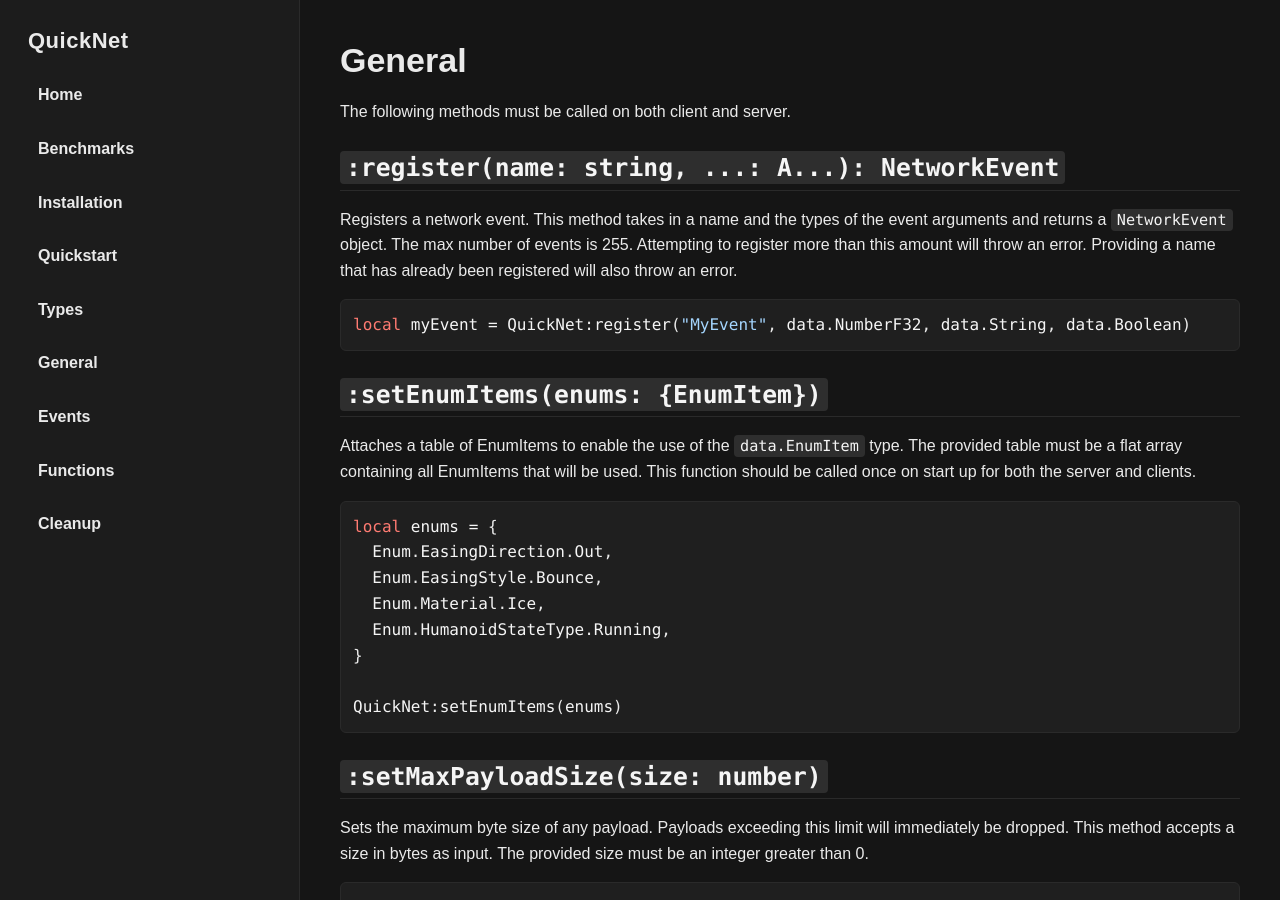
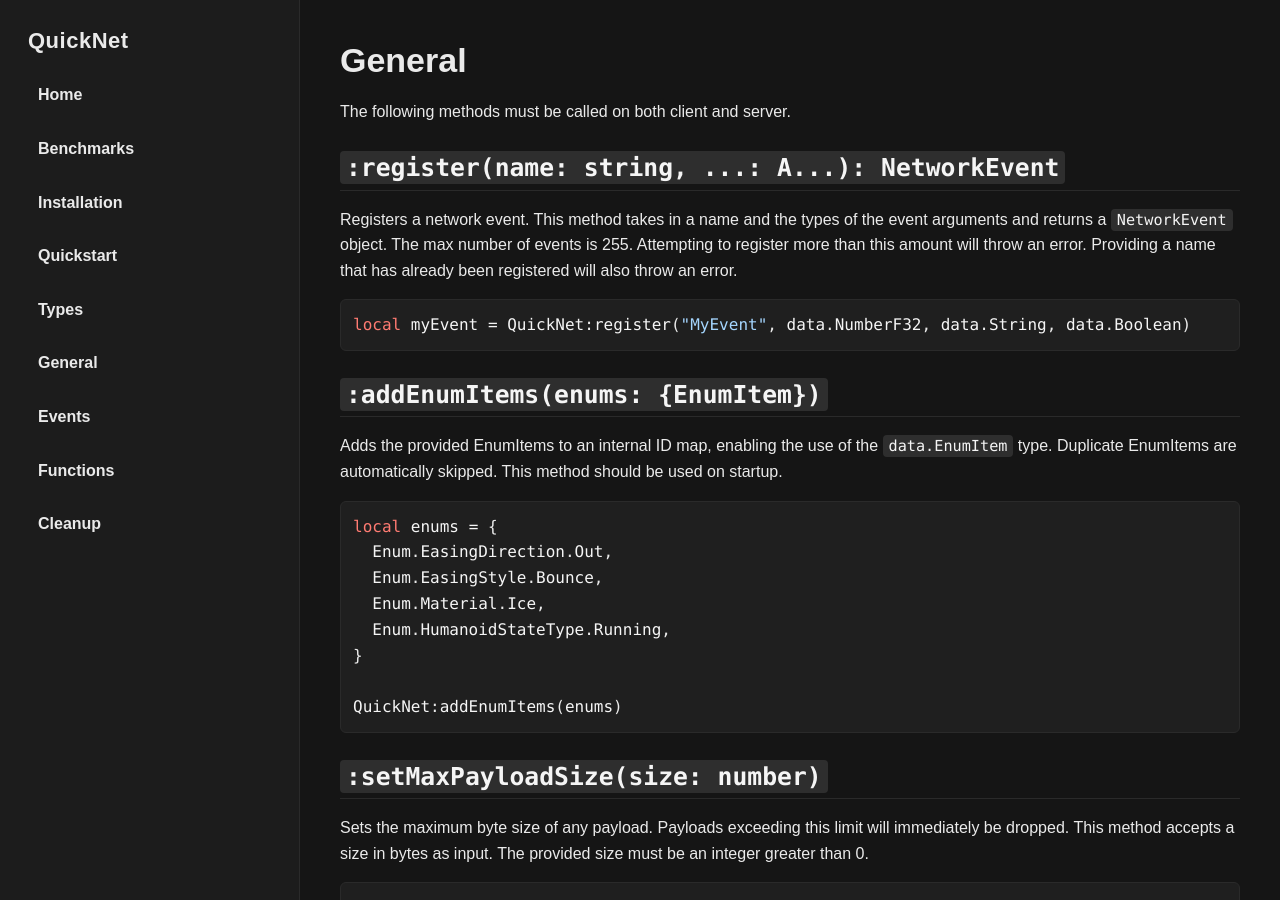
Before and after one commit to breadboardengineer1234/QuickNet, a Jekyll site: the page built from docs/general.md, in a window 1280 px wide and 900 px high. Built offline with Jekyll 4.4.1, drawn with Linux system fonts in a browser that asks for light colours.

Commit message:
Update general.md

````diff
--- a/docs/general.md
+++ b/docs/general.md
@@ -12,8 +12,8 @@ Registers a network event. This method takes in a name and the types of the even
 local myEvent = QuickNet:register("MyEvent", data.NumberF32, data.String, data.Boolean)
 ```
 
-## ``:setEnumItems(enums: {EnumItem})``
-Attaches a table of EnumItems to enable the use of the ``data.EnumItem`` type. The provided table must be a flat array containing all EnumItems that will be used. This function should be called once on start up for both the server and clients.
+## ``:addEnumItems(enums: {EnumItem})``
+Adds the provided EnumItems to an internal ID map, enabling the use of the ``data.EnumItem`` type. Duplicate EnumItems are automatically skipped. This method should be used on startup.
 ```lua
 local enums = {
   Enum.EasingDirection.Out,
@@ -22,7 +22,7 @@ local enums = {
   Enum.HumanoidStateType.Running,
 }
 
-QuickNet:setEnumItems(enums)
+QuickNet:addEnumItems(enums)
 ```
 
 ## ``:setMaxPayloadSize(size: number)``
````
